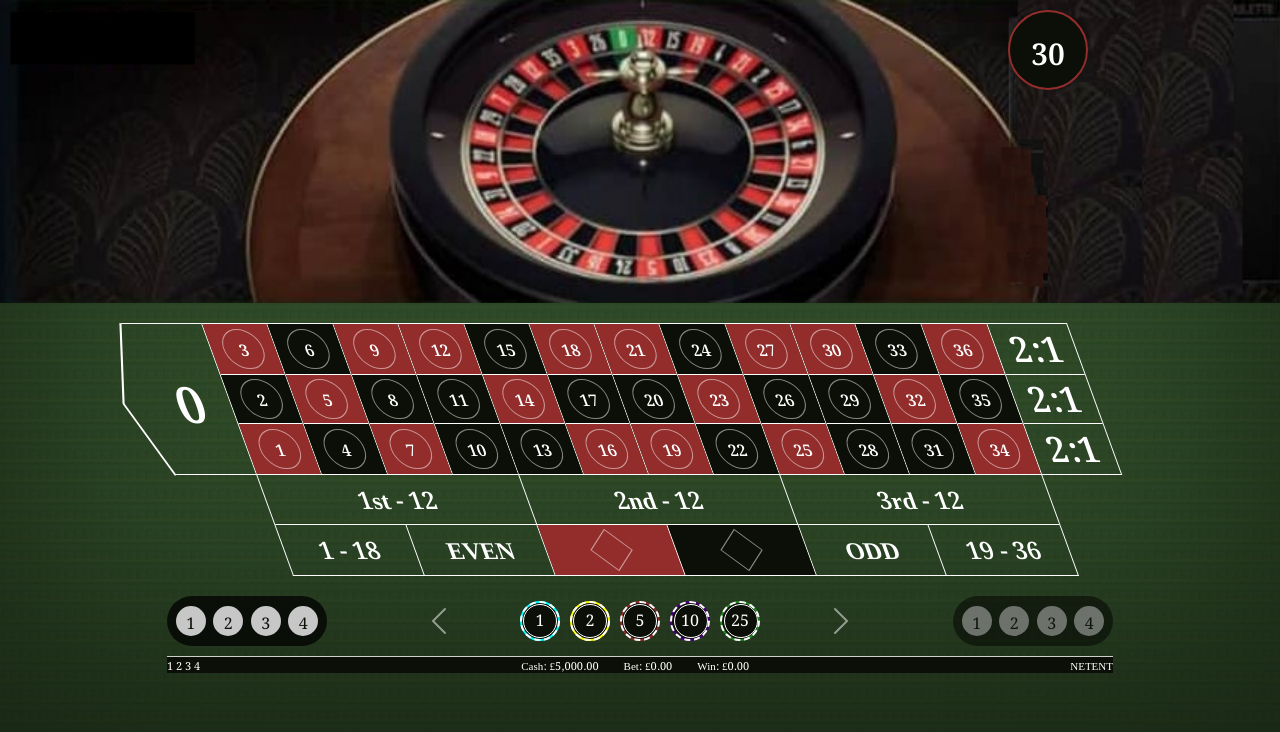
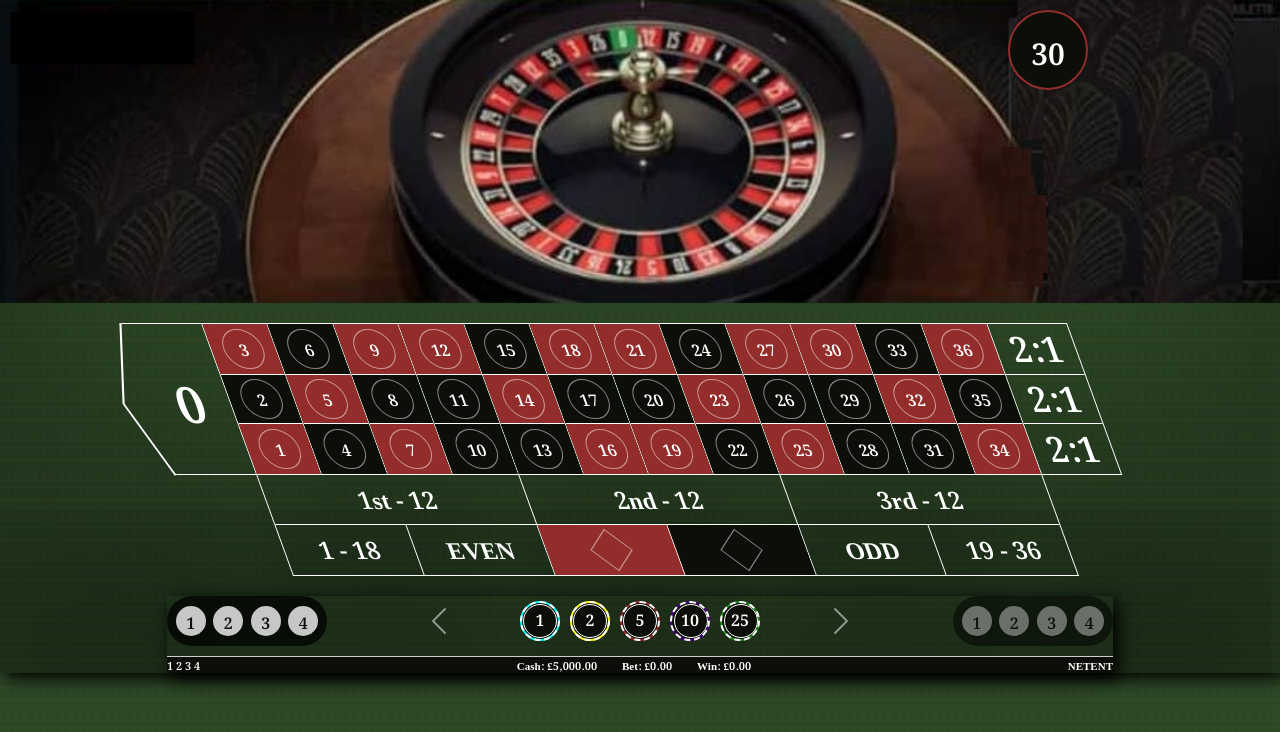
Before and after one commit to gfadavid/workflow-with-gulp-v4, a website: page site-royale/dist/index.html in a window 1280 px wide. Drawn offline with nearby package versions, Linux system fonts and the light colour scheme; files that its build step writes are made by us from their sources.

Commit message:
Relativo al commit anterior (fec4f520dc9af7cc2a1a2ed091084d431c2be8d5)

```diff
--- a/site-royale/dev/scss/main.scss
+++ b/site-royale/dev/scss/main.scss
@@ -74,11 +74,11 @@ body {
     min-height: 100vh;
     font-family: $font-family--1;
     background-image: url("../../dist/img/bg-green.jpg");
-    @media screen  and (min-width: 992px) {
-        box-shadow: inset 0 -10em 15em rgba(0, 0, 0, 0.5),
-                    0 0 0 2px rgb(255, 255, 255),
-                    0.3em 0.3em 1em rgba(0, 0, 0);
-    }
+    // @media screen  and (min-width: 992px) {
+    //     box-shadow: inset 0 -10em 15em rgba(0, 0, 0, 0.5),
+    //                 0 0 0 2px rgb(255, 255, 255),
+    //                 0.3em 0.3em 1em rgba(0, 0, 0);
+    // }
 }
 
 a {
@@ -109,6 +109,11 @@ p {
     // margin: 10px;
     color: $white;
     font-weight: $fw--bold;
+    @media screen  and (min-width: 992px) {
+        box-shadow: inset 0 -10em 15em rgba(0, 0, 0, 0.5),
+                    // 0 0 0 2px rgb(255, 255, 255),
+                    0.3em 0.3em 1em rgba(0, 0, 0);
+    }
     @media screen and (min-width: 992px) {
         display: flex;
         align-items: center;
@@ -381,7 +386,9 @@ p {
 /* FOOTER */
 .main-footer {
     // background-color: darkkhaki;
-
+    box-shadow: 0 -10em 15em rgba(0, 0, 0, 0.5),
+    // 0 0 0 2px rgb(255, 255, 255),
+    0.3em 0.3em 1em rgba(0, 0, 0);
     &__top {
         // padding: 10px;
         display: flex;
```
Also changed, not shown: site-royale/dist/css/main.min.css, site-royale/dist/index.html.
